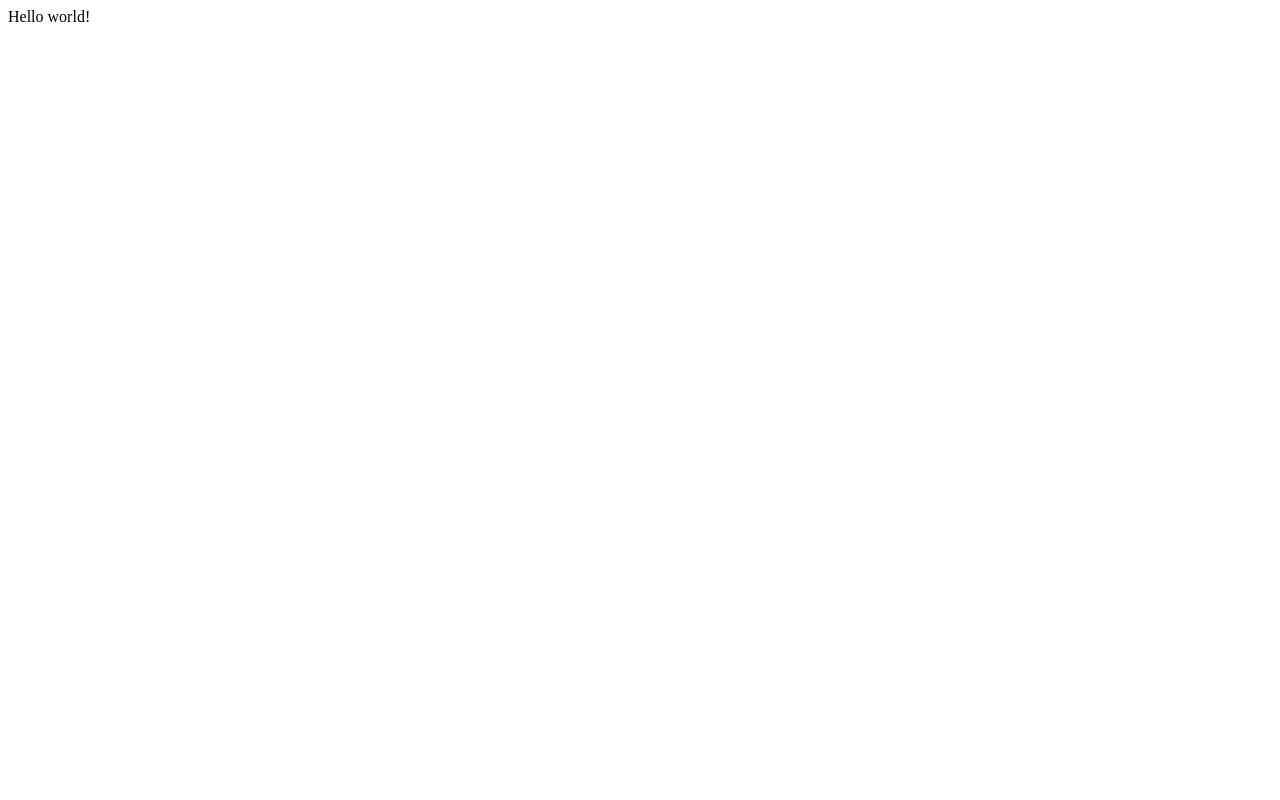
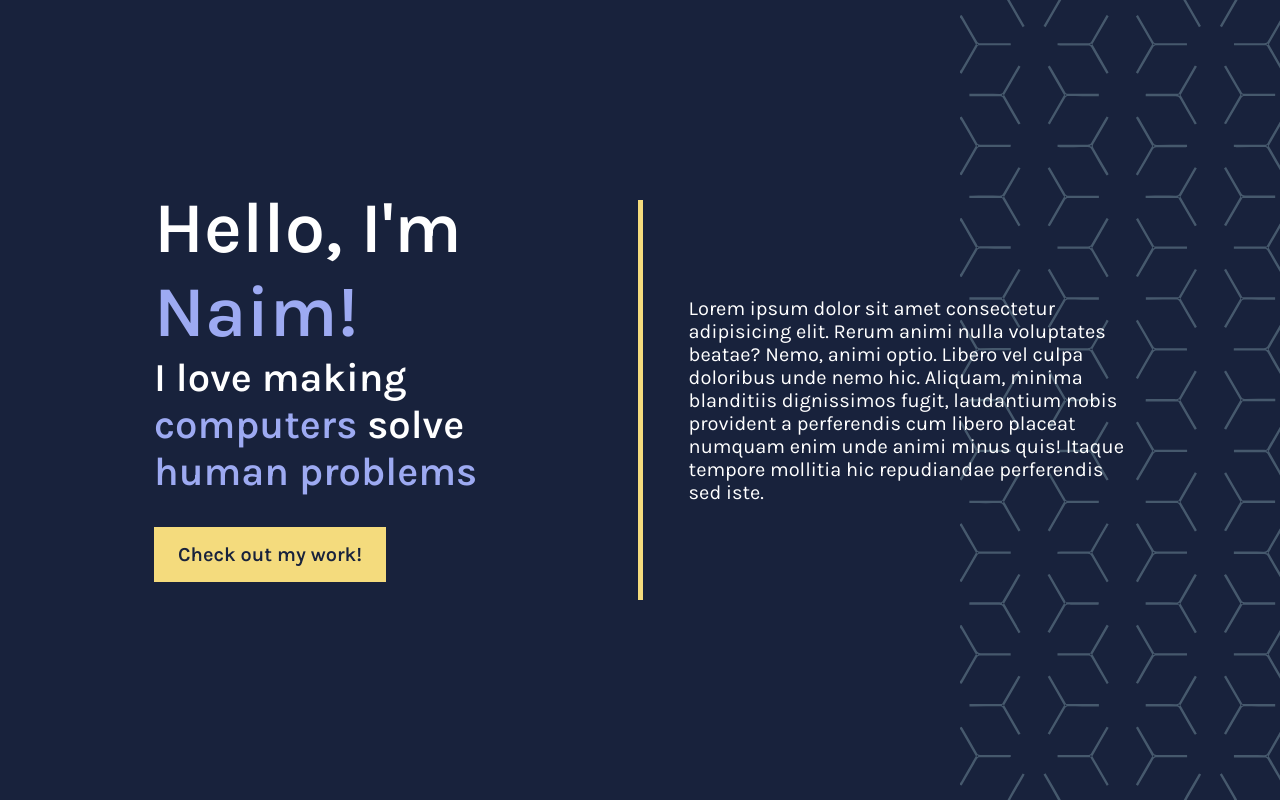
Before and after one commit to tengznaim/portfolio-website-v2, a Gatsby site: page / in a window 1280 px wide. Built offline with nearby package versions, Linux system fonts and the light colour scheme; Gatsby itself is replaced by a stand-in of ours.

Commit message:
created folder structure and initial layout, hero components

```diff
--- /dev/null
+++ b/src/components/Layout.js
@@ -0,0 +1,6 @@
+import React from "react"
+import "../styles/global.css"
+
+export default function Layout({ children }) {
+  return <main className="main-container">{children}</main>
+}
--- /dev/null
+++ b/src/components/sections/Hero.js
@@ -0,0 +1,33 @@
+import React from "react"
+import { Link } from "gatsby"
+import * as styles from "../../styles/hero.module.css"
+
+export default function Hero() {
+  return (
+    <section className={styles.heroContainer}>
+      <div className={styles.leftText}>
+        <h1 className={styles.header}>
+          Hello, I'm <span className={styles.highlighted}>Naim!</span>
+        </h1>
+        <h1 className={styles.subheader}>
+          I love making <span className={styles.highlighted}>computers</span>{" "}
+          solve <span className={styles.highlighted}>human problems</span>
+        </h1>
+        <Link to="/archive">
+          <button id={styles.archiveButton}>Check out my work!</button>
+        </Link>
+      </div>
+      <div className={styles.divider}></div>
+      <div className={styles.rightText}>
+        <p className={styles.aboutParagraph}>
+          Lorem ipsum dolor sit amet consectetur adipisicing elit. Rerum animi
+          nulla voluptates beatae? Nemo, animi optio. Libero vel culpa doloribus
+          unde nemo hic. Aliquam, minima blanditiis dignissimos fugit,
+          laudantium nobis provident a perferendis cum libero placeat numquam
+          enim unde animi minus quis! Itaque tempore mollitia hic repudiandae
+          perferendis sed iste.
+        </p>
+      </div>
+    </section>
+  )
+}
--- /dev/null
+++ b/src/pages/archive.js
@@ -0,0 +1,6 @@
+import React from "react"
+import Layout from "../components/Layout"
+
+export default function archive() {
+  return <Layout></Layout>
+}
--- a/src/pages/index.js
+++ b/src/pages/index.js
@@ -1,5 +1,11 @@
 import React from "react"
+import Layout from "../components/Layout"
+import Hero from "../components/sections/Hero"
 
 export default function Home() {
-  return <div>Hello world!</div>
+  return (
+    <Layout>
+      <Hero></Hero>
+    </Layout>
+  )
 }
--- /dev/null
+++ b/src/styles/global.css
@@ -0,0 +1,43 @@
+@import url("https://fonts.googleapis.com/css2?family=Karla:wght@400;600&display=swap");
+
+* {
+  margin: 0;
+  padding: 0;
+  box-sizing: border-box;
+  scroll-behavior: smooth;
+}
+
+:root {
+  --primary-blue: #18223c;
+  --secondary-blue: #233554;
+  --shadow-blue: #0d1529;
+  --light-purple: #9daaf2;
+  --light-blue: #d1fdfe;
+  --yellow: #f4db7d;
+  --white: #ffffff;
+}
+
+.main-container {
+  display: flex;
+  flex-direction: column;
+  position: relative;
+  background-color: #18223c;
+  min-height: 100vh;
+  padding: 0px 100px;
+  align-items: center;
+  justify-content: center;
+  overflow: hidden;
+}
+
+.main-container::after {
+  content: "";
+  position: absolute;
+  top: 0;
+  bottom: 0;
+  right: 0;
+  width: 25%;
+  background: url("/bg-pattern.svg");
+  background-size: 100vh;
+  background-repeat: repeat-y;
+  opacity: 25%;
+}
--- /dev/null
+++ b/src/styles/hero.module.css
@@ -0,0 +1,60 @@
+.heroContainer {
+  width: 90%;
+  min-height: 100vh;
+  display: flex;
+  flex-direction: row;
+  align-items: center;
+  justify-content: space-between;
+  z-index: 1;
+}
+
+.leftText {
+  width: 45%;
+}
+
+.rightText {
+  width: 45%;
+}
+
+.header {
+  font-size: 4.5rem;
+  color: white;
+  font-family: "Karla";
+  font-weight: 600;
+}
+
+.subheader {
+  font-size: 2.5rem;
+  color: var(--white);
+  font-family: "Karla";
+  font-weight: 600;
+}
+
+.highlighted {
+  color: var(--light-purple);
+}
+
+.divider {
+  height: 50vh;
+  width: 5px;
+  background-color: var(--yellow);
+}
+
+.aboutParagraph {
+  font-size: 1.25rem;
+  color: var(--white);
+  font-family: "Karla";
+  font-weight: 400;
+}
+
+#archiveButton {
+  font-size: 1.25rem;
+  background-color: var(--yellow);
+  color: var(--primary-blue);
+  border: none;
+  cursor: pointer;
+  font-family: "Karla";
+  font-weight: 600;
+  margin: 32px 0;
+  padding: 16px 24px;
+}
```
Also changed, not shown: src/assets/personal-logo.svg (added), static/bg-pattern.svg (added).
